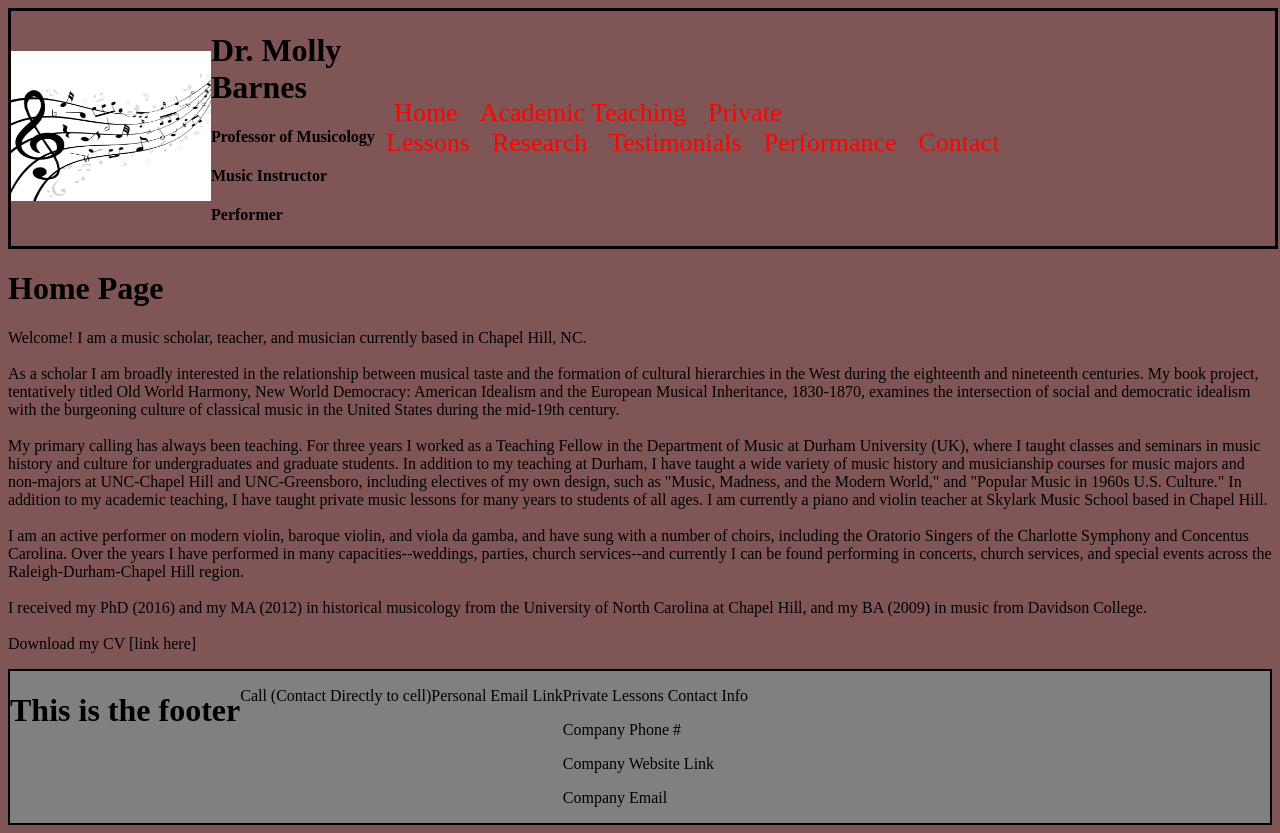
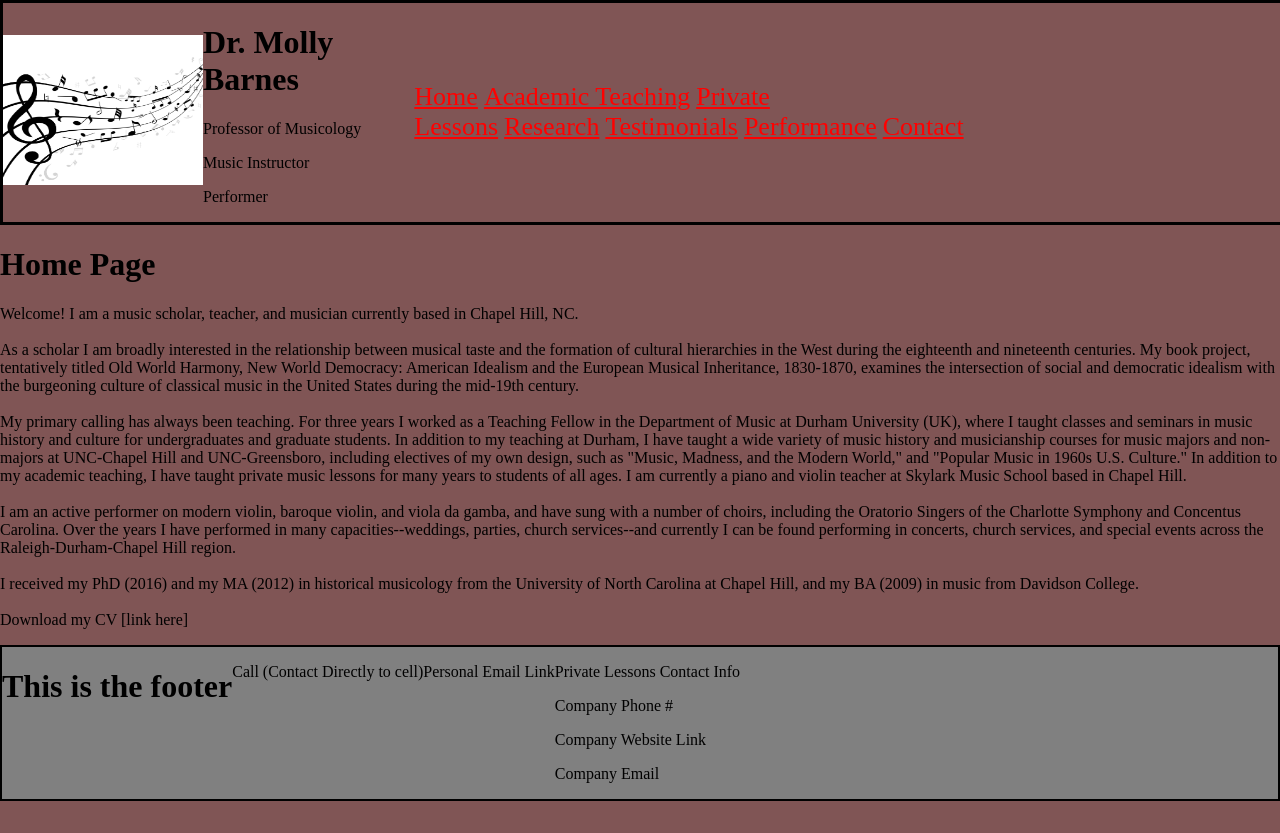
Before and after one commit to jlayher/molly-barnes-music, a Next.js app: page / in a window 1280 px wide. After the commit the page ends 801 px from the top, so only its background shows below. Built offline with nearby package versions, Linux system fonts and the light colour scheme.

Commit message:
Removed body margin, and working on footer.

```diff
--- a/src/components/Footer.js
+++ b/src/components/Footer.js
@@ -4,7 +4,8 @@ import styles from '@/styles/footer.module.css'
 
 const Footer = () => {
   return (
-    <div className={styles.footer__container}>
+    <div className={styles.footer}>
+      <div className={styles.footer__container}>
       <h1>This is the footer</h1>
 
       <div>
@@ -25,6 +26,8 @@ const Footer = () => {
       </div>
 
     </div>
+  </div>
+
   )
 }
 
--- a/src/components/Header.js
+++ b/src/components/Header.js
@@ -20,9 +20,9 @@ const Header = () => {
 
         <div>
           <h1 className={styles.header__name}>Dr. Molly Barnes</h1>
-          <h4>Professor of Musicology</h4>
-          <h4>Music Instructor</h4>
-          <h4>Performer</h4>
+          <p>Professor of Musicology</p>
+          <p>Music Instructor</p>
+          <p>Performer</p>
         </div>
 
       </div>
--- a/src/pages/_document.js
+++ b/src/pages/_document.js
@@ -5,8 +5,7 @@ export default function Document() {
   return (
     <Html lang="en">
       <Head />
-      {/* changge body styles or just remove body container  */}
-      <body>
+      <body >
         <Main />
         <NextScript />
       </body>
--- a/src/styles/footer.module.css
+++ b/src/styles/footer.module.css
@@ -1,8 +1,19 @@
 
 
+/* container for footer
+        remove  border and background-color*/
 .footer__container {
     display: flex;
+
     border: 2px solid black;
     background-color: grey;
 
+    /* position: absolute; */
+    /* left: 0;
+    bottom: 0;
+    width: 100%; */
 }
+
+.footer {
+    margin-top: auto;
+  }
--- a/src/styles/globals.css
+++ b/src/styles/globals.css
@@ -1,12 +1,27 @@
 
 
-
+/*
 :root {
   background-color: rgb(128, 85, 85);
 
 
+} */
+
+body {
+  margin: 0;
+  min-height: 100vh;
+  display: flex;
+  flex-direction: column;
+  background-color: rgb(128, 85, 85);
 }
 
+
+/* html {
+  height: 100%;
+  box-sizing: border-box;
+  margin: 0;
+}
+ */
 
 
 
@@ -143,12 +158,13 @@ body {
 } */
 
 /* added padding of.5rem */
-a {
+
+/* a {
   color: inherit;
   text-decoration: none;
 
   padding: .5rem;
-}
+} */
 
 /* @media (prefers-color-scheme: dark) {
   html {
```
